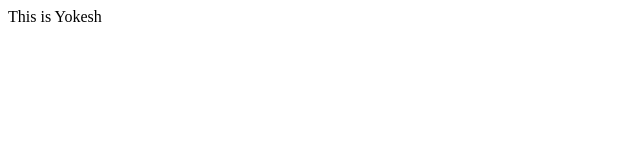
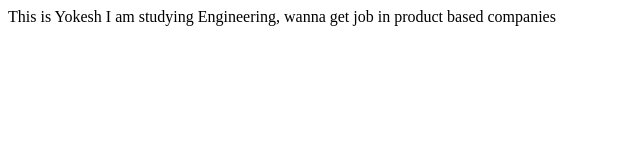
Before and after one commit to yokeshuma/first-repo, a plain HTML site: page index.html in a window 1280 px wide. Shown: the whole page, without its empty margins (0-640 px from the left). Drawn offline with Linux system fonts and the light colour scheme.

Commit message:
update text

```diff
--- a/index.html
+++ b/index.html
@@ -7,5 +7,6 @@
 </head>
 <body>
     This is Yokesh
+    I am studying Engineering, wanna get job in product based companies
 </body>
 </html>
```
